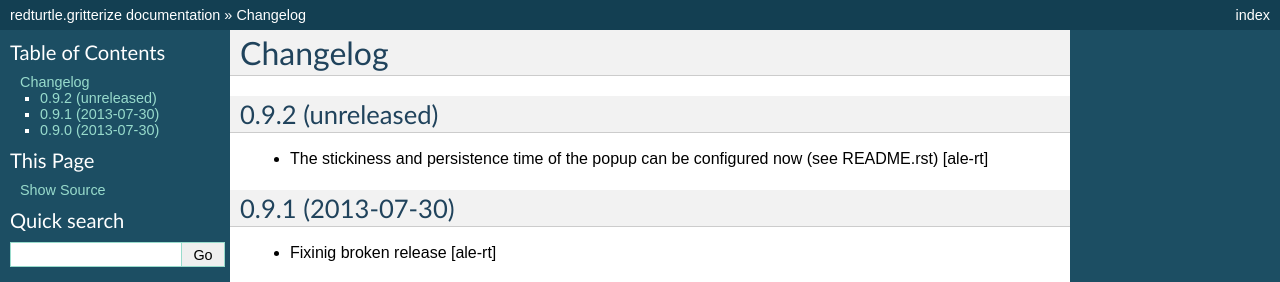
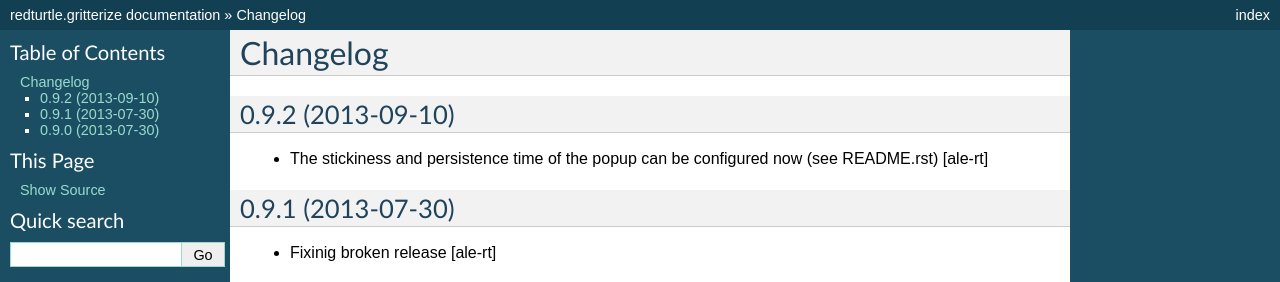
Before and after one commit to RedTurtle/redturtle.gritterize, a Sphinx documentation site: the page built from docs/CHANGELOG.rst, in a window 1280 px wide. Shown: the top 282 px of the page. Built offline with Sphinx 7.4.7, drawn with Linux system fonts in a browser that asks for light colours.

Commit message:
Preparing release 0.9.2

```diff
--- a/docs/CHANGELOG.rst
+++ b/docs/CHANGELOG.rst
@@ -2,7 +2,7 @@ Changelog
 =========
 
 
-0.9.2 (unreleased)
+0.9.2 (2013-09-10)
 ------------------
 
 - The stickiness and persistence time of the popup can be configured now
--- a/setup.py
+++ b/setup.py
@@ -16,7 +16,7 @@ long_description = \
 
 setup(
     name='redturtle.gritterize',
-    version='0.9.2.dev0',
+    version='0.9.2',
     description="Plone integration with Gritter",
     long_description=long_description,
     # Get more from https://pypi.python.org/pypi?%3Aaction=list_classifiers
```
